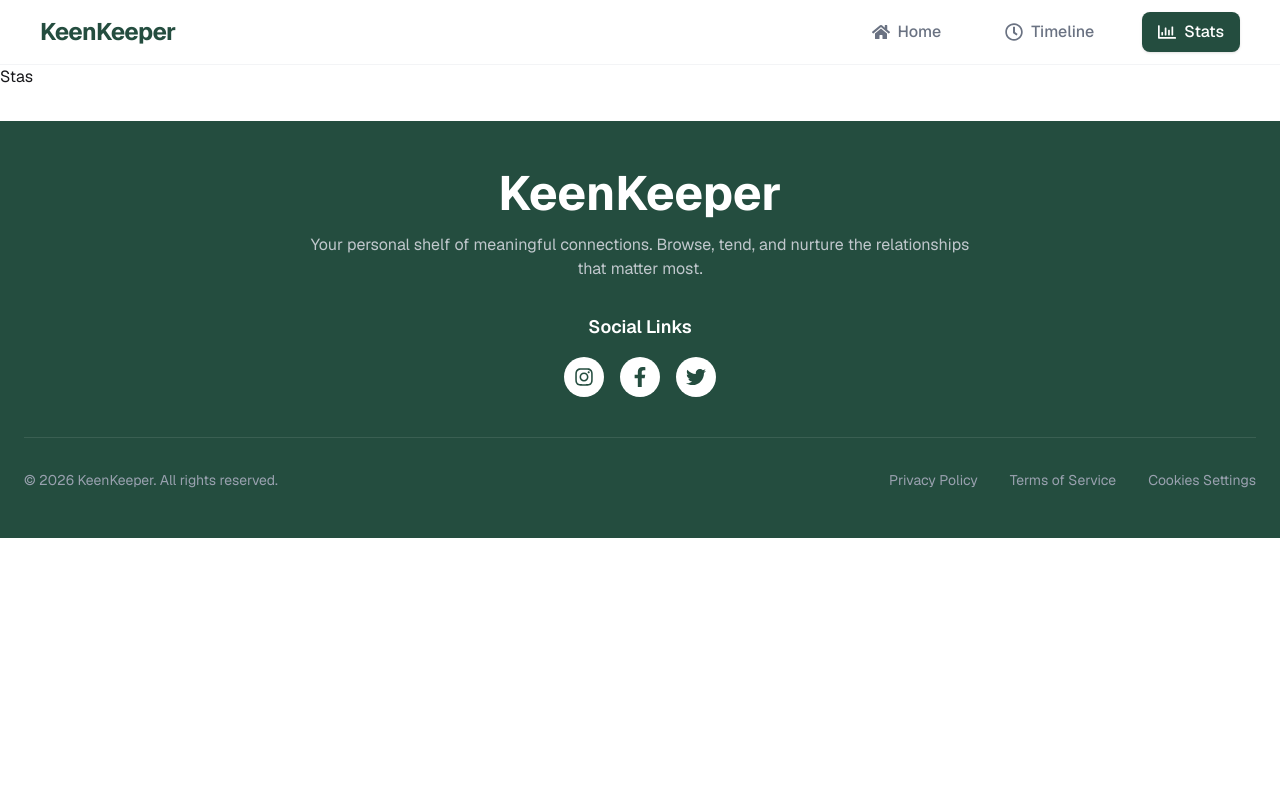
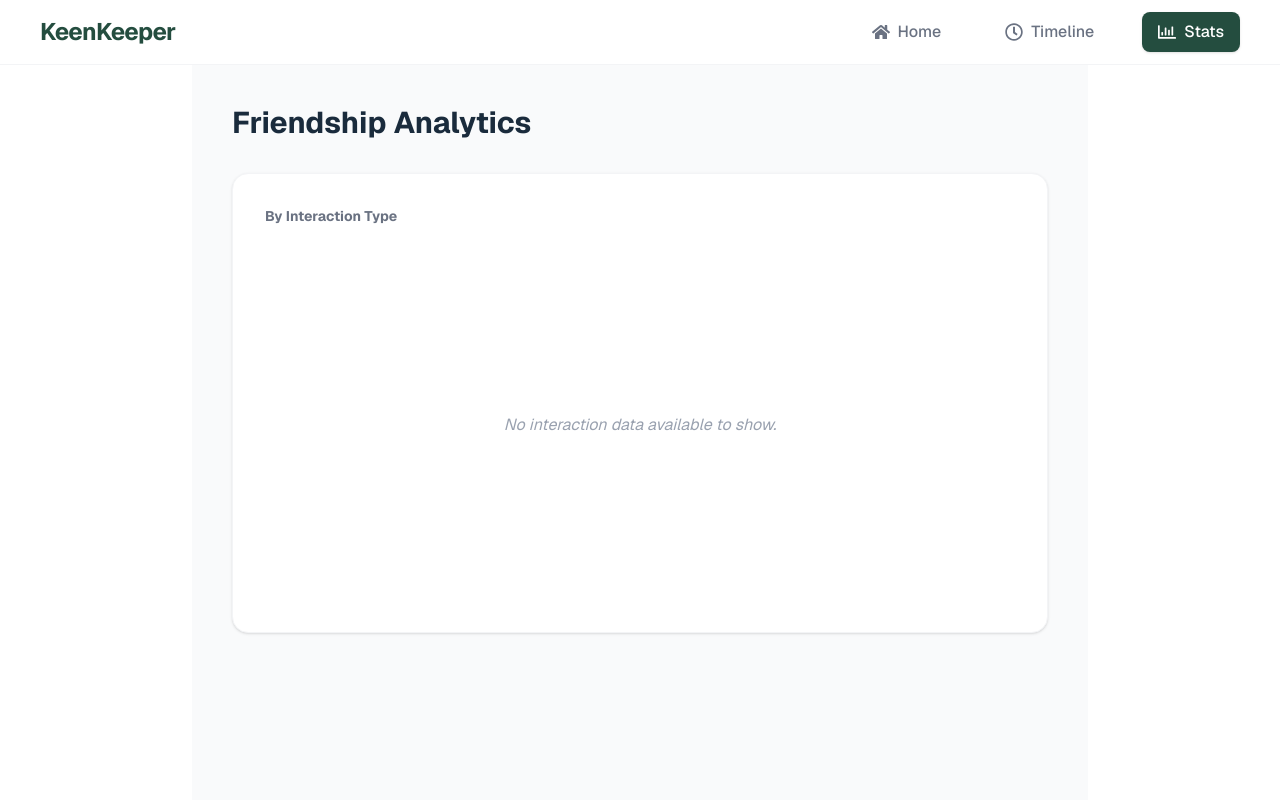
Before and after one commit to Swarna-Saha324/PH_Assignment7, a React (Vite) app: page /stats in a window 1280 px wide. Shown: the top 800 px of the page. Built offline with nearby package versions, Linux system fonts and the light colour scheme.

Commit message:
Stas page is done.

```diff
--- a/package.json
+++ b/package.json
@@ -16,6 +16,7 @@
     "react-icons": "^5.6.0",
     "react-router": "^7.14.1",
     "react-toastify": "^11.0.5",
+    "recharts": "^3.8.1",
     "tailwindcss": "^4.2.2"
   },
   "devDependencies": {
--- a/src/components/Cartfetching.jsx
+++ b/src/components/Cartfetching.jsx
@@ -21,7 +21,7 @@ const Cartfetching = () => {
                     console.error(err);
                     setLoading(false);
                 });
-        }, 3000);
+        }, 1000);
 
 
         return () => clearTimeout(timer);
--- a/src/ulLayouts/Stats.jsx
+++ b/src/ulLayouts/Stats.jsx
@@ -1,9 +1,79 @@
 import React from 'react';
+import { PieChart, Pie, Cell, ResponsiveContainer, Legend, Tooltip } from 'recharts';
+import { useFriend } from '../context/FriendContext';
 
 const Stas = () => {
+    const { timelineEntries } = useFriend();
+
+
+    const getChartData = () => {
+        const counts = {
+            Text: 0,
+            Call: 0,
+            Video: 0
+        };
+
+
+        timelineEntries.forEach(entry => {
+            if (counts.hasOwnProperty(entry.type)) {
+                counts[entry.type]++;
+            }
+        });
+
+
+        return [
+            { name: 'Text', value: counts.Text },
+            { name: 'Call', value: counts.Call },
+            { name: 'Video', value: counts.Video },
+        ].filter(item => item.value > 0);
+    };
+
+    const chartData = getChartData();
+
+
+    const COLORS = ['#8b5cf6', '#1e3a3a', '#22c55e'];
+
     return (
-        <div>
-            Stas
+        <div className="max-w-4xl mx-auto p-10 bg-[#f9fafb] min-h-screen">
+            <h2 className="text-3xl font-bold mb-8 text-[#1a2b3c]">Friendship Analytics</h2>
+
+            <div className="bg-white p-8 rounded-2xl border border-gray-100 shadow-sm">
+                <h3 className="text-gray-500 font-bold text-sm mb-6">By Interaction Type</h3>
+
+                <div className="h-[350px] w-full flex flex-col justify-center items-center">
+                    {chartData.length > 0 ? (
+                        <ResponsiveContainer width="100%" height="100%">
+                            <PieChart>
+                                <Pie
+                                    data={chartData}
+                                    cx="50%"
+                                    cy="50%"
+                                    innerRadius={70}
+                                    outerRadius={100}
+                                    paddingAngle={5}
+                                    dataKey="value"
+                                >
+                                    {chartData.map((entry, index) => (
+                                        <Cell
+                                            key={`cell-${index}`}
+                                            fill={COLORS[index % COLORS.length]}
+                                        />
+                                    ))}
+                                </Pie>
+                                <Tooltip />
+                                <Legend
+                                    verticalAlign="bottom"
+                                    align="center"
+                                    iconType="circle"
+                                    wrapperStyle={{ paddingTop: '20px' }}
+                                />
+                            </PieChart>
+                        </ResponsiveContainer>
+                    ) : (
+                        <div className="text-gray-400 italic">No interaction data available to show.</div>
+                    )}
+                </div>
+            </div>
         </div>
     );
 };
```
Also changed, not shown: 1 other file (tests, documents, lock files or other folders).
